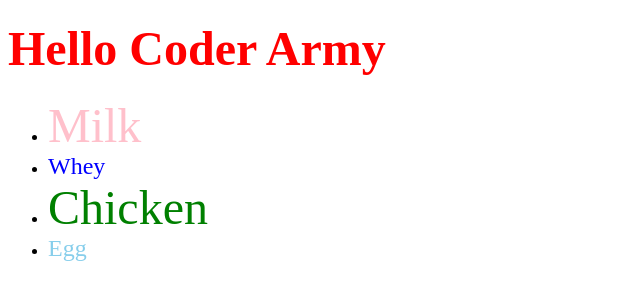
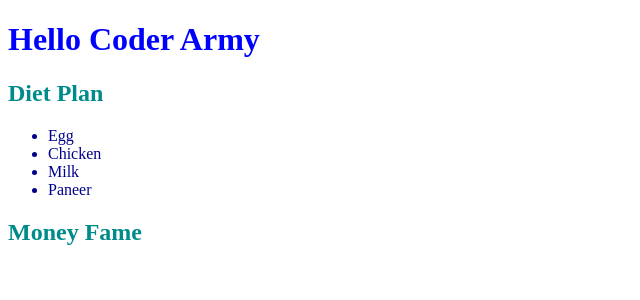
Before and after one commit to Saurav-sde/CSS, a plain HTML site: page Day_01/index.html in a window 1280 px wide. Shown: the whole page, without its empty margins (0-640 px from the left). Drawn offline with Linux system fonts and the light colour scheme.

Commit message:
Inline & internal Css

```diff
--- a/Day_01/index.html
+++ b/Day_01/index.html
@@ -4,15 +4,46 @@
         <meta charset="UTF-8">
         <meta name="viewport" content="width=device-width, initial-scale=1.0">
         <title>Document</title>
+
+
+        <!-- Internal css -->
+        <style>
+            /* select by element */
+            h1{
+                color: blue;
+            }
+
+            h2{
+                color: darkcyan;
+            }
+            ul{
+                color: darkblue;
+            }
+        </style>
     </head>
     <body>
-    <h1><font color="red" size="10">Hello Coder Army</font></h1>
+
+
+        <!-- Inline Css -->
+        <!-- <h1 style="color:red; background-color: skyblue;">Hello Coder Army</h1>
+        <ul style="background-color: bisque;">
+            <li>Egg</li>
+            <li>Chicken</li>
+            <li>Milk</li>
+            <li>Paneer</li>
+        </ul> -->
+
+
+        <!-- INternal css -->
+        <h1>Hello Coder Army</h1>
+        <h2>Diet Plan</h2>
         <ul>
-        <li><font color="pink" size="10">Milk</font></li>
-        <li><font color="blue" size="5">Whey</font></li>
-        <li><font color="green" size="10">Chicken</font></li>
-        <li><font color="skyblue" size="5">Egg</font></li>
+            <li>Egg</li>
+            <li>Chicken</li>
+            <li>Milk</li>
+            <li>Paneer</li>
         </ul>
+        <h2>Money Fame</h2>
 
     </body>
 </html>
```
Lines whose indentation alone changed are shown as unchanged.
